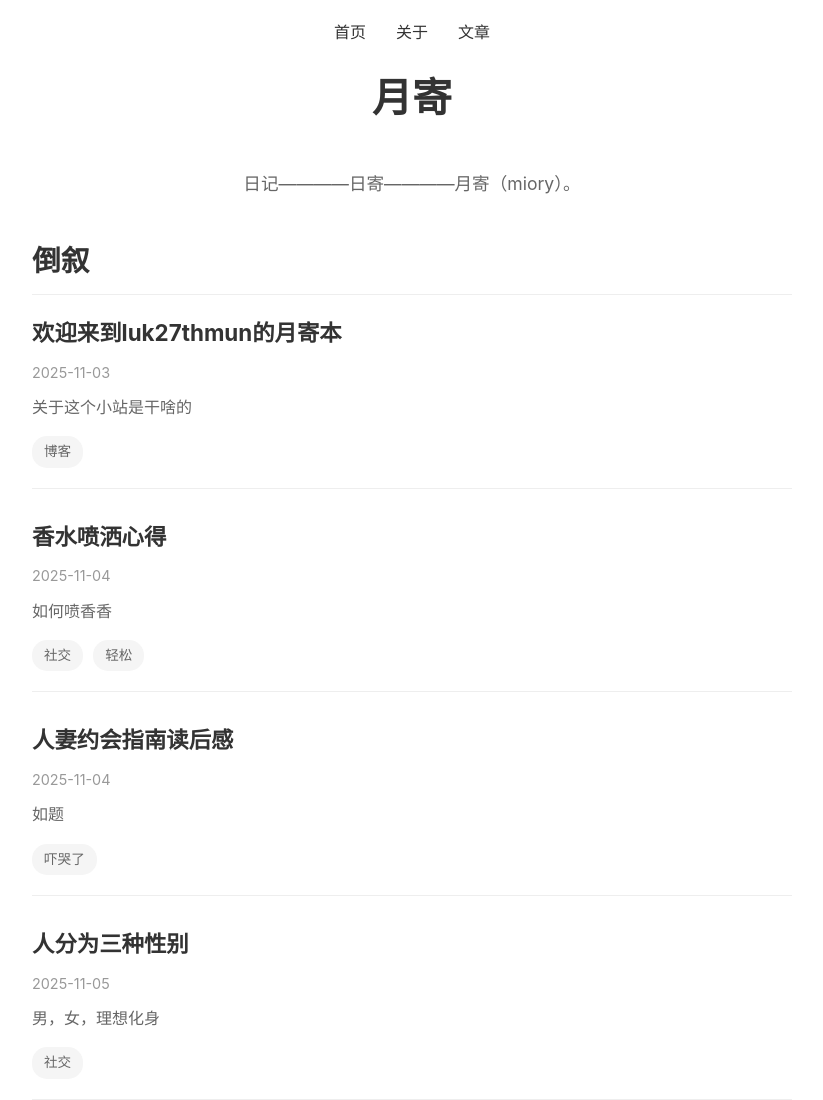
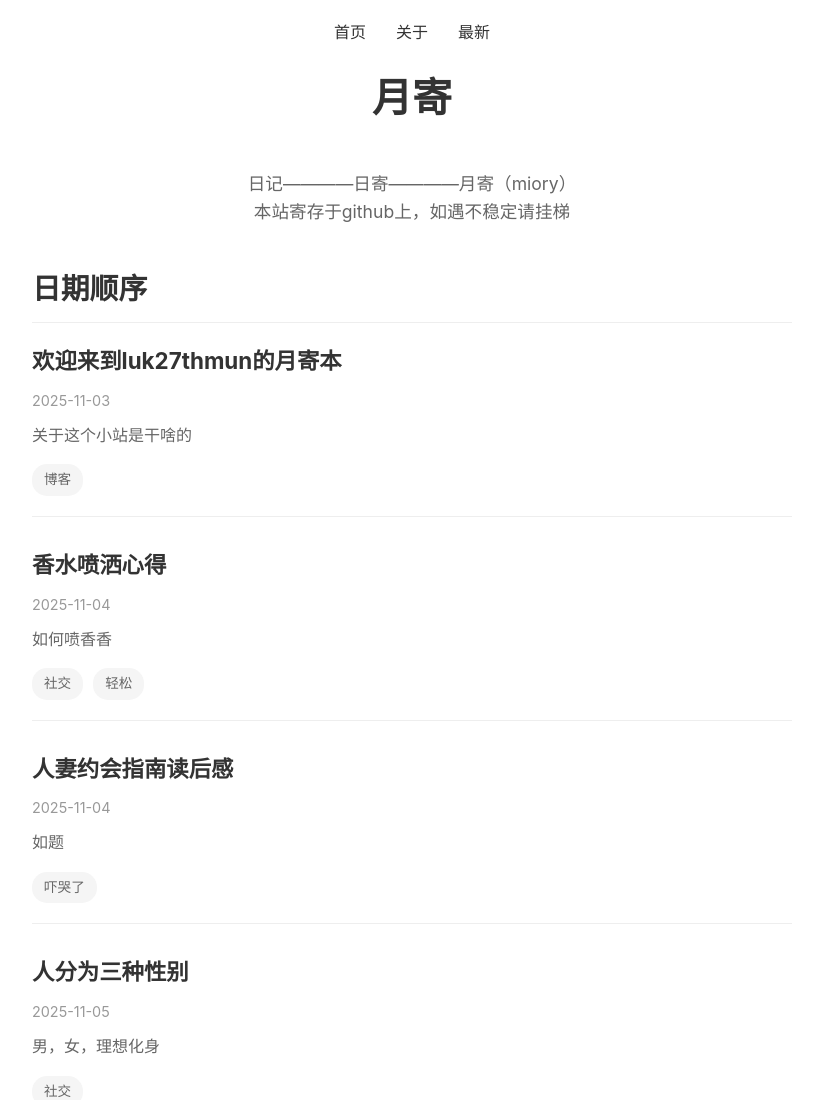
Before and after one commit to luk27thmun/miory, a plain HTML site: page index.html in a window 1280 px wide. Shown: the top 1100 px of the page, without its empty margins (228-1051 px from the left). Drawn offline with Linux system fonts and the light colour scheme.

Commit message:
Update index.html

```diff
--- a/index.html
+++ b/index.html
@@ -12,7 +12,7 @@
             <ul>
                 <li><a href="index.html">首页</a></li>
                 <li><a href="about.html">关于</a></li>
-                <li><a href="posts.html">文章</a></li>
+                <li><a href="posts.html">最新</a></li>
             </ul>
         </nav>
         <h1>月寄</h1>
@@ -20,11 +20,12 @@
 
     <main>
         <section class="intro">
-            <p>日记————日寄————月寄（miory）。</p>
+            <p>日记————日寄————月寄（miory）</p>
+            <p>本站寄存于github上，如遇不稳定请挂梯</p>
         </section>
 
         <section class="latest-posts">
-            <h2>倒叙</h2>
+            <h2>日期顺序</h2>
             <div class="post-list">
                 <!-- 文章列表将通过JavaScript动态生成 -->
             </div>
```
